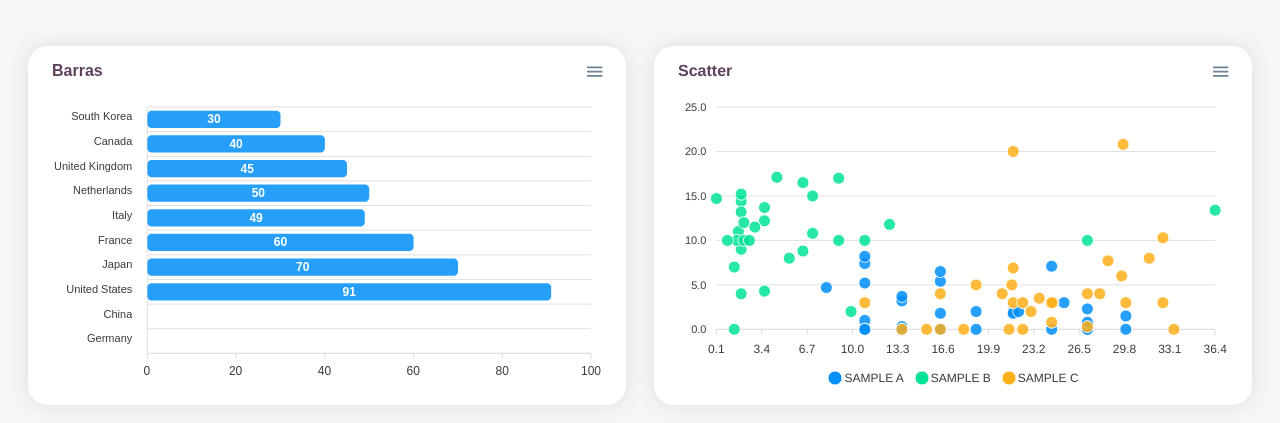
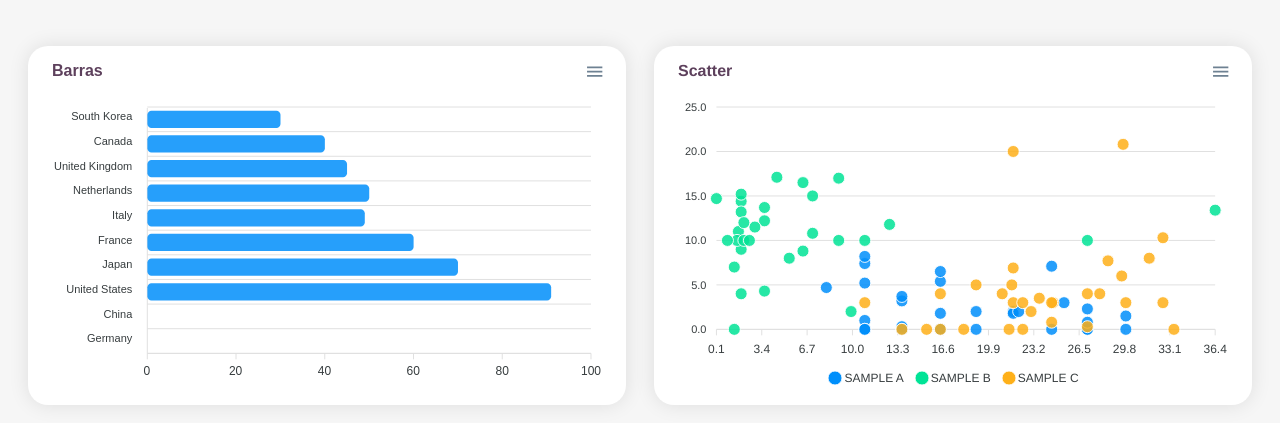
Before and after one commit to felipelouzeiro/dashboard, a React (Create React App) app: page / in a window 1280 px wide. Shown: the part 173-596 px from the top of the page. Built offline with nearby package versions, Linux system fonts and the light colour scheme; a web font is replaced by a local one.

Commit message:
fix: desativando dataLabels da tabela de barras

```diff
--- a/src/app/pages/dashboard/components/graphics/charts/BarChart.tsx
+++ b/src/app/pages/dashboard/components/graphics/charts/BarChart.tsx
@@ -20,6 +20,9 @@ export const BarChart = () => {
         fontWeight: 'bold',
         color: '#5d405c',
       },
+    },
+    dataLabels: {
+      enabled: false,
     },
     plotOptions: {
       bar: {
```
